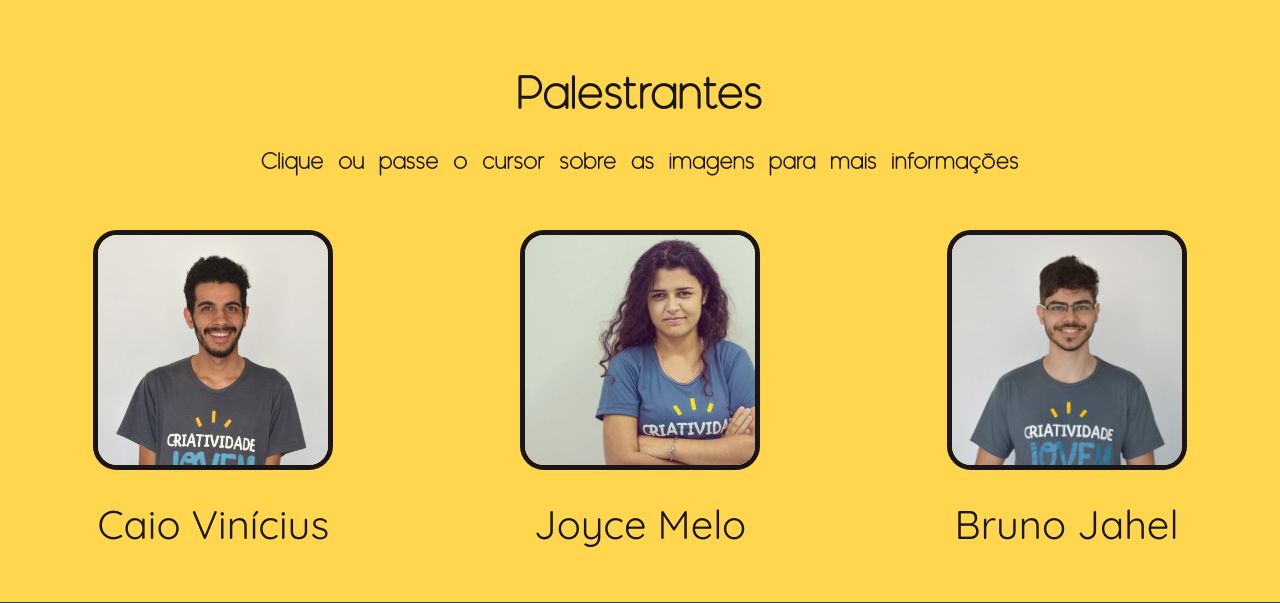
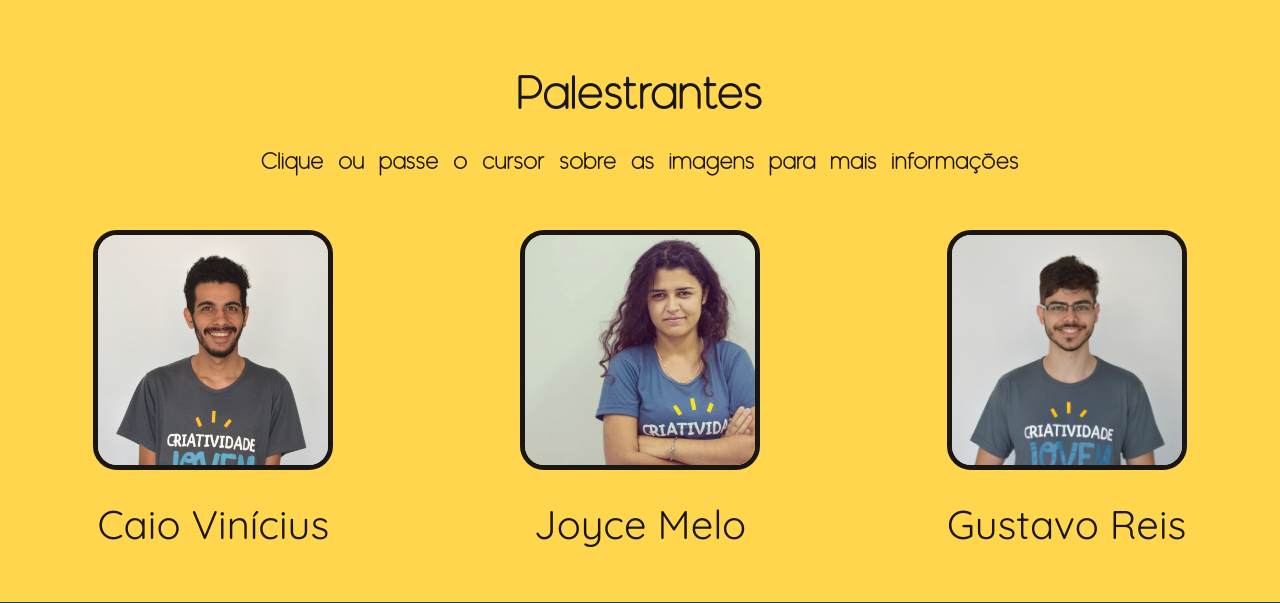
Before and after one commit to LuizDoPc/psCompJuniorFase2, a PHP site: page /index.php in a window 1280 px wide. Shown: the part 1251-1854 px from the top of the page. Run offline with PHP 8.4, Linux system fonts and the light colour scheme; data that the repository does not hold is empty; some libraries are stand-ins or nearby versions.

Commit message:
Update index.php

```diff
--- a/visao/index.php
+++ b/visao/index.php
@@ -150,11 +150,11 @@ function __autoload($class_name){
 			<div class="col-xl-12 cont">
 				<img src="assets/images/palestrantes3.jpg" class="imgPalestrantes">
 				<div class="overlay imgPalestrantes" align="center">
-				    <p class="text">Membro Efetivo/Tester</p>
+				    <p class="text">Membro Efetivo/ Desenvolvedor</p>
   				</div>
 			</div>
 			<p class="txtPalestrantes col-12">
-				Bruno Jahel
+				Gustavo Reis
 			</p>
 		</div>
 
@@ -216,7 +216,7 @@ function __autoload($class_name){
 
     <div id="colOrganizadores" class="col-sm-12 col-md-4 row">
       <div class="col-xl-12">
-        <img src="assets/images/organizadores4.jpe	g" class="imgOrganizadores">
+        <img src="assets/images/organizadores4.jpeg" class="imgOrganizadores">
       </div>
       <div class="txtOrganizadores col-12">
         Luiz Soares
```
